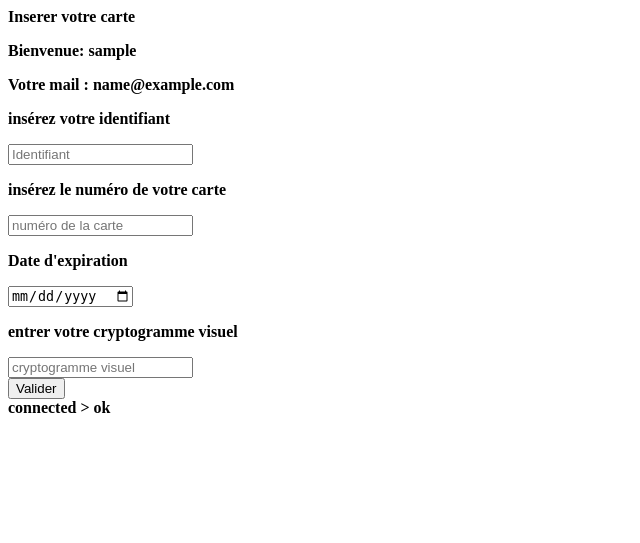
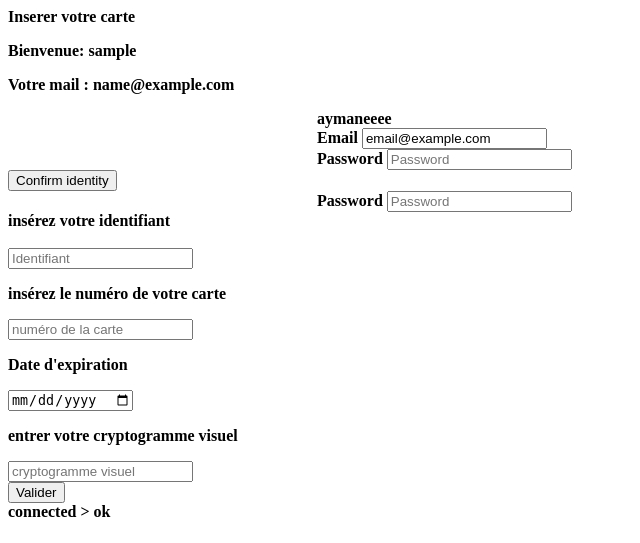
Before and after one commit to aymane28/The-Biker, a PHP site: page /carte.php in a window 1280 px wide. Shown: the top 543 px of the page, without its empty margins (0-640 px from the left). Run offline with PHP 8.4, Linux system fonts and the light colour scheme; the visitor is signed in with stand-in values (Sample User, id 1).

Commit message:
second commit

```diff
--- a/carte.php
+++ b/carte.php
@@ -7,14 +7,33 @@
 <strong>Inserer votre carte<Strong>
 </head>
 <body>
-<link rel="stylesheet" href="style.css" />
-
+<link rel="stylesheet" href="styleaymane.css" />
 <p> Bienvenue: <?=$_SESSION['pseudo']; ?> </p>
 <p> Votre mail : <?=$_SESSION['email']; ?> </p>
 
 
+<div class="aymane" >
+aymaneeee
+</div>
+
+
 <form method="post" >
-    <p> insérez votre identifiant</p>
+<div  class="aymane" >
+    <label for="staticEmail2" class="sr-only">Email</label>
+    <input type="text" readonly class="form-control-plaintext" id="staticEmail2" value="email@example.com">
+  </div>
+  <div class="aymane">
+    <label for="inputPassword2" class="sr-only">Password</label>
+    <input type="password" class="form-control" id="inputPassword2" placeholder="Password">
+  </div>
+  <button type="button" class="btn btn-success">Confirm identity</button>
+
+
+<div  class="aymane">
+    <label1 >Password</label1>
+    <input type="password" class="form-control" id="exampleInputPassword1" placeholder="Password">
+  </div>
+    <div> insérez votre identifiant</div></br>
     <input type="text" name="nom" id="nom" placeholder="Identifiant" required> <br/>
     <p> insérez le numéro de votre carte </p>
     <input type="number" name="num" id="num" placeholder="numéro de la carte" maxlength="16" required> <br/>
--- a/style.css
+++ b/style.css
@@ -23,3 +23,10 @@
     font-size: 22px;
     font-weight: bold;
 }
+
+
+
+.aymane
+{
+    margin: 0px 0px 0px 309px;
+}
--- /dev/null
+++ b/styleaymane.css
@@ -0,0 +1,4 @@
+.aymane
+{
+    margin: 0px 0px 0px 309px;
+}
```
